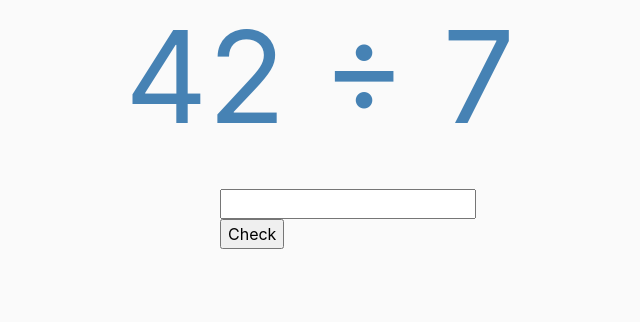
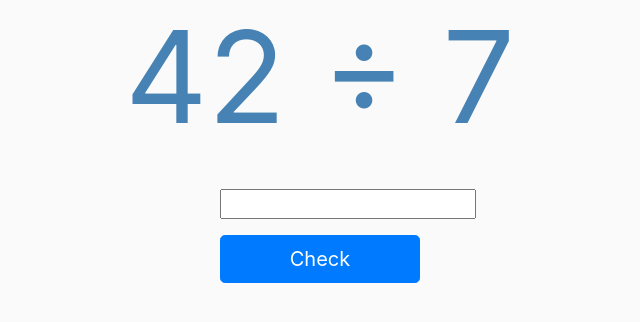
Before and after one commit to pdbartsch/parkland, a Flask app: page /divide in a window 1280 px wide. Shown: the part 153-475 px from the top of the page, without its empty margins (320-960 px from the left). Run offline with Flask 2, Linux system fonts and the light colour scheme; some libraries are stand-ins or nearby versions.

Commit message:
cleaned up buttons on math quizzes

```diff
--- a/parklandapp/routes.py
+++ b/parklandapp/routes.py
@@ -27,14 +27,7 @@ def about():
     )
 
 
-@app.route("/", subdomain="pdb")
-def pdb_home():
-    return render_template(
-        "home.html", heading_text="PDB Subdomain", instruct_text="pdb homepage"
-    )
-
-
-@app.route("/current_words")
+@app.route("/current_words", subdomain="pdb")
 def current_words():
     word = random.choice(pbwords.swsc)
     return render_template("words.html", heading_text="Current Words", word=word)
--- a/parklandapp/templates/quiz_math.html
+++ b/parklandapp/templates/quiz_math.html
@@ -7,30 +7,23 @@
   {% else %}
     {{x}} &divide; {{y}}
   {% endif %}
-
-
-
-<form method="POST">
-  {{ form.csrf_token }}
-  {{ form.user_answer }}
-  <input type="submit" value="Check" />
-</form>
 </p>
 
+<p>
+<form method="POST" >
+
+  {{ form.csrf_token }}
+  <div class="form-group row">
+      <div class="col-sm-12">
+  {{ form.user_answer }}
 
 
 {% if moveon %}
-<p class="med">
-  {{ checked }}! <br />
-  {{ problem }} = {{ attempt }}
-</p>
-
-<p class="bp">
 
   {% if math_type %}
     <button
     type="button"
-  class="btn btn-success btn-lg btn-block"
+    class="mt-3 btn btn-success btn-lg btn-block"
     value="Refresh Page"
     onClick="location.href = '{{ url_for('multiply') }}';"
     >
@@ -39,7 +32,7 @@
   {% else %}
     <button
     type="button"
-  class="btn btn-success btn-lg btn-block"
+    class="mt-3 btn btn-success btn-lg btn-block"
     value="Refresh Page"
     onClick="location.href = '{{ url_for('divide') }}';"
     >
@@ -47,9 +40,32 @@
     </button>
   {% endif %}
 
+{% else %}
+<button type="submit" class="mt-3 btn btn-primary btn-lg btn-block">Check</button>
+{% endif %}
+
+</div>
+</div>
+
+</form>
 </p>
-{% else %} {% if attempt %}
 
-<p class="med">{{ problem }} is not {{ attempt }}. <br />Please try again.</p>
+<p class="med">
 
-{% endif %}{% endif %} {% endblock subcontent %}
+{% if moveon %}
+
+  {{ checked }}! <br />
+  {{ problem }} = {{ attempt }}
+
+{% else %}
+  {% if attempt %}
+
+  {{ problem }} is not {{ attempt }}. <br />Please try again.
+
+  {% endif %}
+
+{% endif %}
+
+</p>
+
+{% endblock subcontent %}
```
Lines whose indentation alone changed are shown as unchanged.
